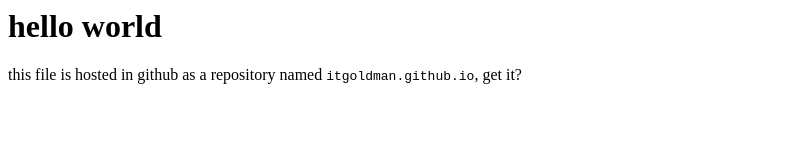
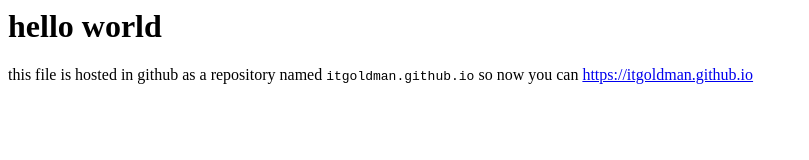
Before and after one commit to itgoldman/itgoldman.github.io, a plain HTML site: page index.html in a window 1280 px wide. Shown: the whole page, without its empty margins (0-809 px from the left). Drawn offline with Linux system fonts and the light colour scheme.

Commit message:
Update index.html

```diff
--- a/index.html
+++ b/index.html
@@ -1,2 +1,2 @@
 <h1>hello world</h1>
-<p>this file is hosted in github as a repository named <code>itgoldman.github.io</code>, get it?</p>
+<p>this file is hosted in github as a repository named <code>itgoldman.github.io</code> so now you can <a href="https://itgoldman.github.io">https://itgoldman.github.io</a></p>
```
